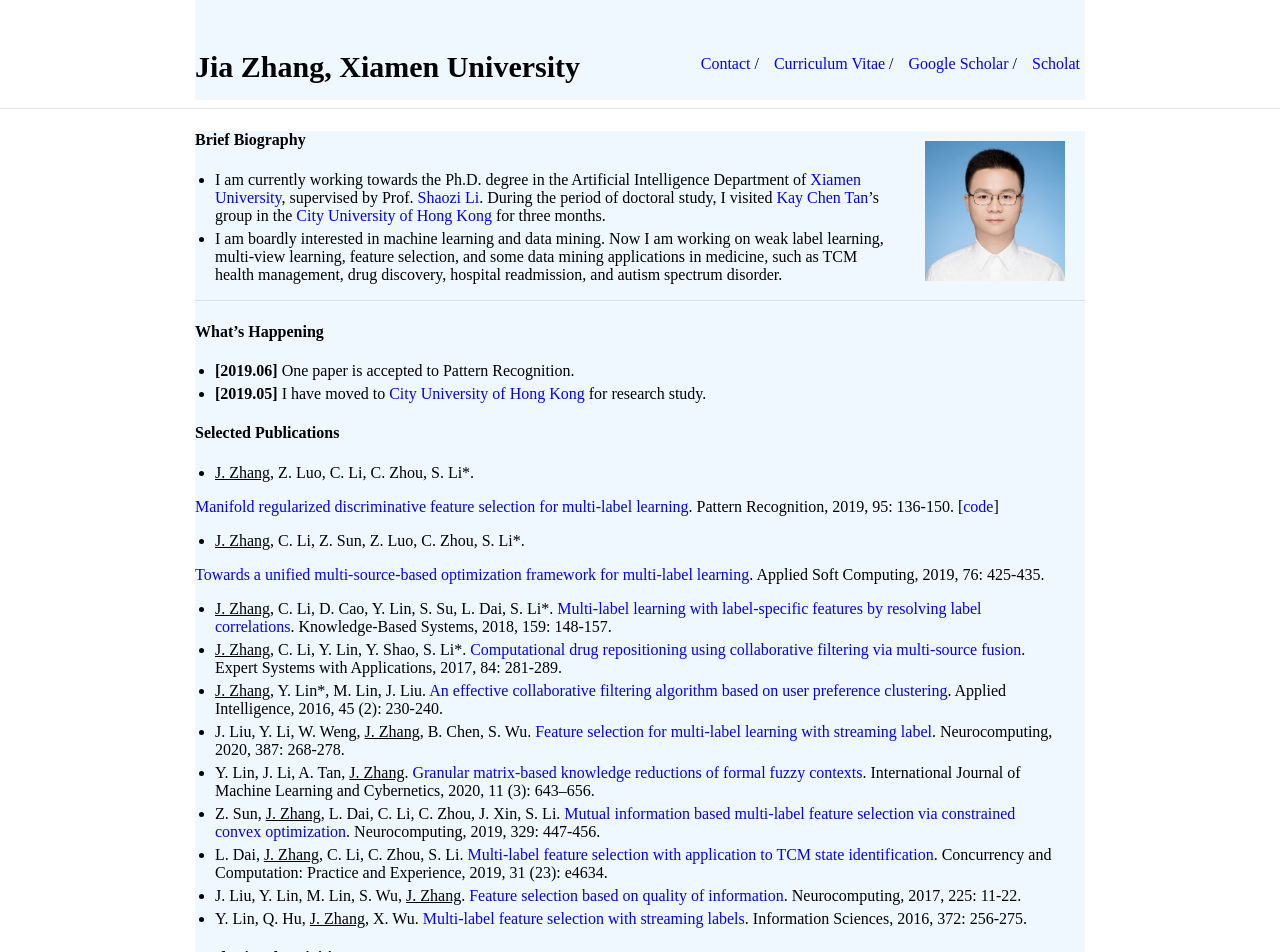
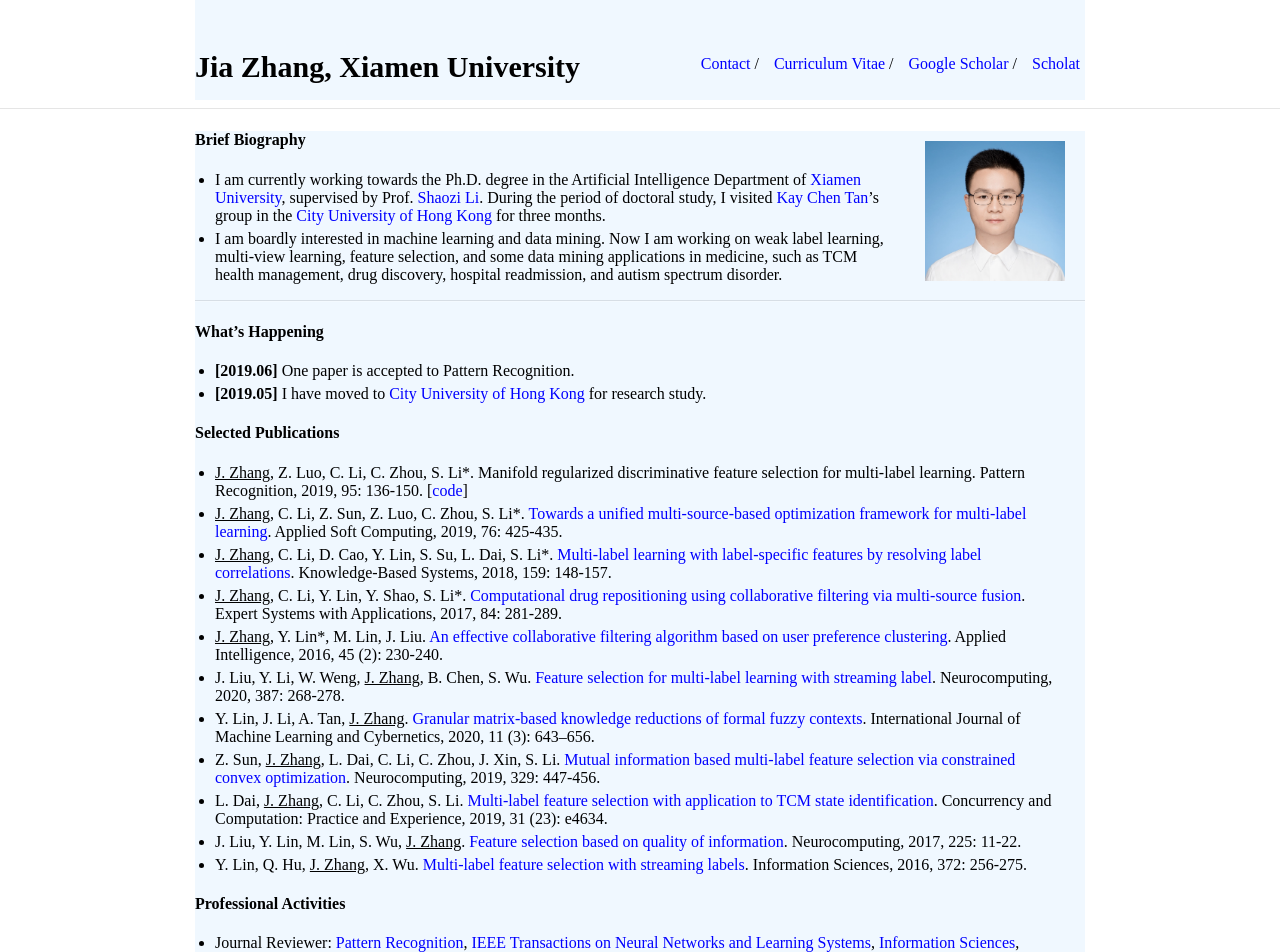
Before and after one commit to jiazhang-ml/jiazhang-ml.github.io, a Jekyll site: the page built from index.md, in a window 1280 px wide. Shown: the top 952 px of the page. Built offline with Jekyll 4.4.1, drawn with Linux system fonts in a browser that asks for light colours; part of the change alters nothing that is shown.

```diff
--- a/index.md
+++ b/index.md
@@ -19,11 +19,8 @@ layout: default
 #### Selected Publications
 
 * <u>J. Zhang</u>, Z. Luo, C. Li, C. Zhou, S. Li\*.
-
-[Manifold regularized discriminative feature selection for multi-label learning](https://www.sciencedirect.com/science/article/abs/pii/S0031320319302341). Pattern Recognition, 2019, 95: 136-150. [[code](MDFS-master.zip)]
-* <u>J. Zhang</u>, C. Li, Z. Sun, Z. Luo, C. Zhou, S. Li\*.
-
-[Towards a unified multi-source-based optimization framework for multi-label learning](https://www.sciencedirect.com/science/article/abs/pii/S1568494618307051). Applied Soft Computing, 2019, 76: 425-435.
+Manifold regularized discriminative feature selection for multi-label learning. Pattern Recognition, 2019, 95: 136-150. [[code](MDFS-master.zip)]
+* <u>J. Zhang</u>, C. Li, Z. Sun, Z. Luo, C. Zhou, S. Li\*. [Towards a unified multi-source-based optimization framework for multi-label learning](https://www.sciencedirect.com/science/article/abs/pii/S1568494618307051). Applied Soft Computing, 2019, 76: 425-435.
 * <u>J. Zhang</u>, C. Li, D. Cao, Y. Lin, S. Su, L. Dai, S. Li\*. [Multi-label learning with label-specific features by resolving label correlations](https://www.sciencedirect.com/science/article/abs/pii/S0950705118303472). Knowledge-Based Systems, 2018, 159: 148-157.
 * <u>J. Zhang</u>, C. Li, Y. Lin, Y. Shao, S. Li\*. [Computational drug repositioning using collaborative filtering via multi-source fusion](https://www.sciencedirect.com/science/article/pii/S0957417417303202). Expert Systems with Applications, 2017, 84: 281-289.
 * <u>J. Zhang</u>, Y. Lin\*, M. Lin, J. Liu. [An effective collaborative filtering algorithm based on user preference clustering](https://link.springer.com/article/10.1007/s10489-015-0756-9). Applied Intelligence, 2016, 45 (2): 230-240.
```
